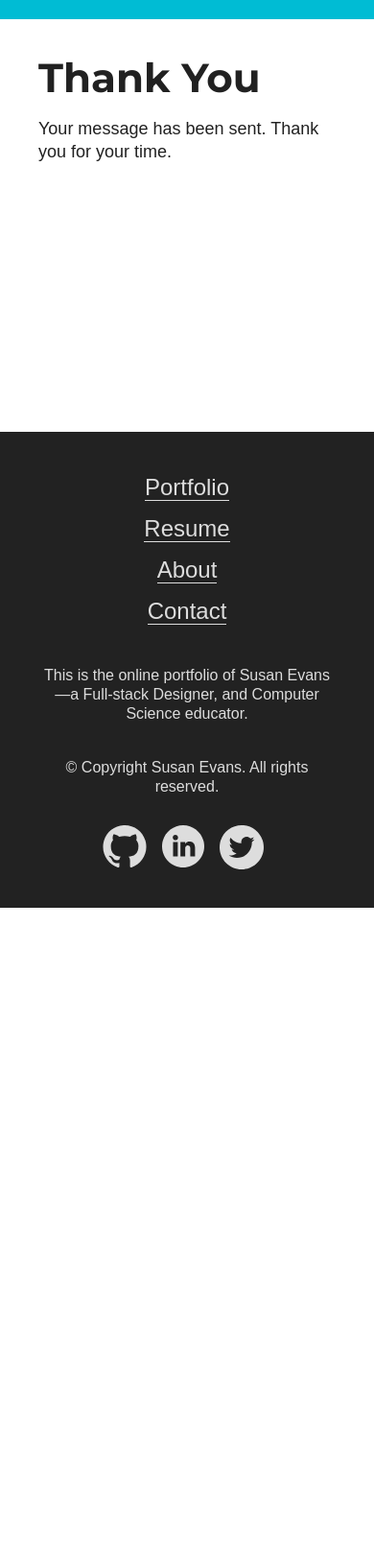
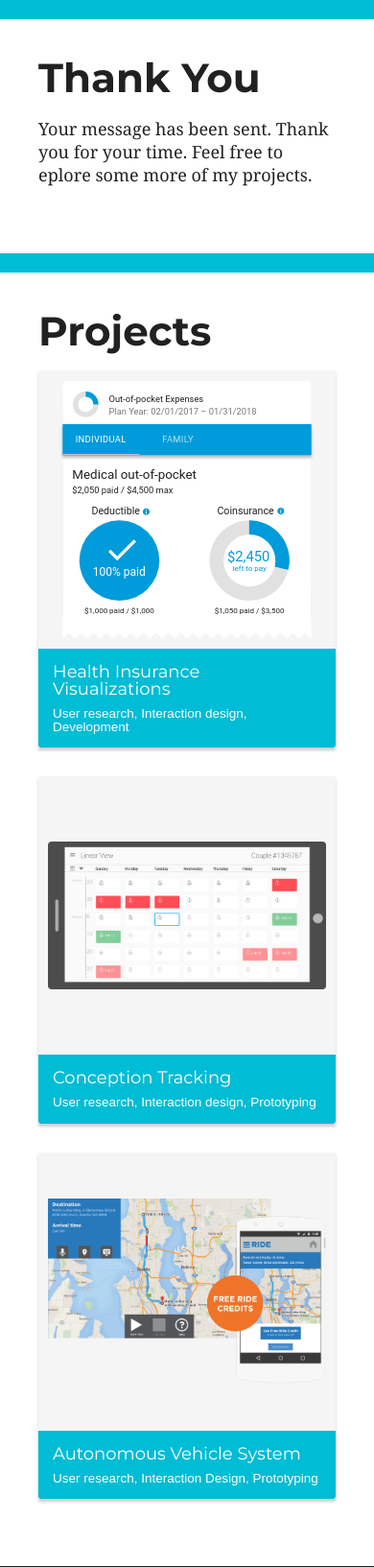
Before and after one commit to susanev/susanev.github.io, a PHP site: page /thankyou.html in a window 390 px wide. Shown: the part 142-1775 px from the top of the page at 96% size. Before the commit the page ends 1088 px from the top, so only its background shows below. Run offline with PHP 8.4, Linux system fonts and the light colour scheme; some libraries are stand-ins or nearby versions.

Commit message:
fixed contact, thank you, and a few small things on index, resume. removed about page, as not needed

```diff
--- a/css/styles.css
+++ b/css/styles.css
@@ -46,7 +46,7 @@ input, p, li {
     color: #212121;
 }
 
-input, p, a, li {
+input, p, a, li, textarea {
     font-family: "Crimson+Text", Arial, sans-serif;
 }
 
@@ -293,7 +293,7 @@ svg:hover #github {
 /* project styles */
 .project {
 	width: 100%;
-    margin: 30px 30px 0 0;
+    margin: 0 30px 30px 0;
     background-color: #f5f5f5;
     box-shadow: 0 3px 3px #ccc;
     cursor: pointer;
@@ -433,7 +433,8 @@ form {
 }
 
 input, textarea {
-    width:539px;
+/*    width:539px;*/
+width: 100%;
 	height:42px;
 	background:#efefef;
 	border:1px solid #dedede;
@@ -466,18 +467,41 @@ input:focus, textarea:focus {
     opacity:.9;
 }
 
-.thank-you {
-    height: 450px;
-}
+/*.thank-you .project {
+    margin-top: 0;
+}*/
 
-.contact p {
+.contact p, .thank-you p.desc {
     font-size: 18px;
     margin: 20px 0 30px 0;
     line-height: 24px;
+    font-family: Georgia, Arial, sans-serif;
+}
+
+.contact img {
+    display: block;
+    height: 535px;
+    margin: auto;
+    border-radius: 3px;
+}
+
+.contact p.caption {
+    font-size: 14px;
+    display: block;
+    margin: auto;
+    width: 355px;
+    margin-top: 5px;
+    line-height: 20px;
+}
+
+#user-msg {
+    display: none;
+    margin: 10px 0;
 }
 
 .contact form {
-	margin-top: 20px;
+	/*margin-top: 20px;*/
+    padding-left: 0;
 }
 
 label, #user-msg {
@@ -712,13 +736,9 @@ footer {
 
 /* Medium Devices, Desktops */
 @media only screen and (max-width : 992px) {
-    article {
-        margin: 0;
-    }
-
-    .project  {
+/*    .project  {
         margin-top: 60px;
-    }
+    }*/
 
     #mainNav {
         width: 100%;
@@ -749,6 +769,13 @@ footer {
         font-size: 34px;
     }
 
+    .container {
+        margin: 0;
+        width: 100%;
+    }
+}
+
+@media only screen and (max-width : 834px) {
     .skills div:nth-of-type(2) {
         top: 18px;
     }
@@ -758,11 +785,6 @@ footer {
 @media only screen and (max-width : 768px) {
     .about {
         background-image: url('../imgs/background.jpg');
-    }
-
-    article {
-        width: 100%;
-        padding: 40px 40px;
     }
 
     .project {
@@ -834,19 +856,14 @@ footer {
     .skills div:nth-of-type(2) {
         top: 0;
     }
+
+    input, textarea, form {
+        width: 100%;
+    }
 }
 
 /* Extra Small Devices, Phones */
 @media only screen and (max-width : 480px) {
-    input, textarea, form {
-        width: 100%;
-    }
-
-    .skills .half, .skills .half-last {
-        width: 90%;
-        float: none;
-    }
-
     .project-details, .project-facts {
         width: 100%;
     }
--- a/index.html
+++ b/index.html
@@ -34,7 +34,6 @@
                 <ul>
                     <li><a class="active" href="index.html">Portfolio</a></li>
                     <li><a href="resume.html">R&eacute;sum&eacute;</a></li>
-                    <li><a href="about.html">About</a></li>
                     <li class="last"><a href="contact.html">Contact</a></li>
                 </ul>
             </nav>
@@ -118,7 +117,6 @@
                     <ul class="footer-nav">
                         <li><a href="index.html">Portfolio</a></li>
                         <li><a href="resume.html">Resume</a></li>
-                        <li><a href="about.html">About</a></li>
                         <li><a href="contact.html">Contact</a></li>
                     </ul>
                 </div>
--- a/js/basic.js
+++ b/js/basic.js
@@ -49,6 +49,58 @@ window.onload = function() {
     // stuff to happen after load
 };
 
+/*  when submit button clicked
+    check that every field is filled in
+    and that email contains @
+*/
+function checkValues() {
+    return checkAllValues();
+}
+
+function checkValue(element) {
+    if($(element).hasClass("error-border") && $(element).val() != ""){
+        $(element).removeClass("error-border");
+        $(element).addClass("reset-border");
+        checkAllValues();
+    }
+
+    else if(!$(element).hasClass("error-border") && $(element).val() == ""){
+        $(element).addClass("error-border");
+        $(element).removeClass("reset-border");
+    }
+}
+
+function checkAllValues() {
+    var elements = $(".form-field");
+
+    var empty = 0;
+    for (var i=0; i<elements.length; i++) {
+        if($(elements[i]).val() == ""){
+            $(elements[i]).addClass("error-border");
+            empty++;
+        }
+        else {
+            $(elements[i]).removeClass("error-border");
+            $(elements[i]).addClass("reset-border");
+        }
+    }
+
+    if(empty == 0){
+        $("#user-msg").hide();
+        return true;
+    }
+
+    else {
+        $("#user-msg").text("Please fill in all of the fields");;
+        $("#user-msg").show();
+        return false;
+    }
+}
+
+window.onload = function() {
+    $("#user-msg").hide();
+}
+
 // google analytics code
 (function(i,s,o,g,r,a,m){i['GoogleAnalyticsObject']=r;i[r]=i[r]||function(){
 (i[r].q=i[r].q||[]).push(arguments)},i[r].l=1*new Date();a=s.createElement(o),
--- a/resume.html
+++ b/resume.html
@@ -36,7 +36,6 @@
 				<ul>
 					<li><a href="index.html">Portfolio</a></li>
 					<li><a class="active" href="resume.html">R&eacute;sum&eacute;</a></li>
-					<li><a href="about.html">About</a></li>
 					<li class="last"><a href="contact.html">Contact</a></li>
 				</ul>
 			</nav>
@@ -134,7 +133,6 @@
                 <ul class="footer-nav">
                     <li><a href="index.html">Portfolio</a></li>
                     <li><a href="resume.html">Resume</a></li>
-                    <li><a href="about.html">About</a></li>
                     <li><a href="contact.html">Contact</a></li>
                 </ul>
             </div>
--- a/thankyou.html
+++ b/thankyou.html
@@ -3,27 +3,18 @@
     <head>
         <meta charset="utf-8">
         <meta name="viewport" content="width=device-width, initial-scale=1.0">
-        <title>susan evans.</title>
+        <title>Thank you</title>
+        <link rel="shortcut icon" href="./imgs/favicon.ico" type="image/x-icon">
+        <link rel="icon" href="./imgs/favicon.ico" type="image/x-icon">
+        <script src="https://code.jquery.com/jquery-3.2.1.min.js"
+        integrity="sha256-hwg4gsxgFZhOsEEamdOYGBf13FyQuiTwlAQgxVSNgt4="
+        crossorigin="anonymous"></script>
+        <link rel="stylesheet" href="https://maxcdn.bootstrapcdn.com/bootstrap/3.3.7/css/bootstrap.min.css" integrity="sha384-BVYiiSIFeK1dGmJRAkycuHAHRg32OmUcww7on3RYdg4Va+PmSTsz/K68vbdEjh4u" crossorigin="anonymous">
+        <script src="https://maxcdn.bootstrapcdn.com/bootstrap/3.3.7/js/bootstrap.min.js" integrity="sha384-Tc5IQib027qvyjSMfHjOMaLkfuWVxZxUPnCJA7l2mCWNIpG9mGCD8wGNIcPD7Txa" crossorigin="anonymous"></script>
         <link href="https://fonts.googleapis.com/css?family=Montserrat:400,700" rel="stylesheet">
         <link href='https://fonts.googleapis.com/css?family=Crimson+Text:400,600,700,400italic' rel='stylesheet' type='text/css'>
         <link type='text/css' rel='stylesheet' href="css/reset.css" />
         <link type='text/css' rel='stylesheet' href="css/styles.css" />
-        <link rel="apple-touch-icon" sizes="57x57" href="imgs/favicon/apple-icon-57x57.png">
-        <link rel="apple-touch-icon" sizes="60x60" href="imgs/favicon/apple-icon-60x60.png">
-        <link rel="apple-touch-icon" sizes="72x72" href="imgs/favicon/apple-icon-72x72.png">
-        <link rel="apple-touch-icon" sizes="76x76" href="imgs/favicon/apple-icon-76x76.png">
-        <link rel="apple-touch-icon" sizes="114x114" href="imgs/favicon/apple-icon-114x114.png">
-        <link rel="apple-touch-icon" sizes="120x120" href="imgs/favicon/apple-icon-120x120.png">
-        <link rel="apple-touch-icon" sizes="144x144" href="imgs/favicon/apple-icon-144x144.png">
-        <link rel="apple-touch-icon" sizes="152x152" href="imgs/favicon/apple-icon-152x152.png">
-        <link rel="apple-touch-icon" sizes="180x180" href="imgs/favicon/apple-icon-180x180.png">
-        <link rel="icon" type="image/png" sizes="192x192"  href="imgs/favicon/android-icon-192x192.png">
-        <link rel="icon" type="image/png" sizes="32x32" href="imgs/favicon/favicon-32x32.png">
-        <link rel="icon" type="image/png" sizes="96x96" href="imgs/favicon/favicon-96x96.png">
-        <link rel="icon" type="image/png" sizes="16x16" href="imgs/favicon/favicon-16x16.png">
-        <link rel="manifest" href="/manifest.json">
-        <meta name="msapplication-TileColor" content="#ffffff">
-        <meta name="msapplication-TileImage" content="imgs/favicon/ms-icon-144x144.png">
         <script src="https://ajax.googleapis.com/ajax/libs/jquery/3.1.1/jquery.min.js"></script>
         <script type="text/javascript" src="js/basic.js"></script>
     </head>
@@ -43,15 +34,60 @@
                 <ul>
                     <li><a href="index.html">Portfolio</a></li>
                     <li><a href="resume.html">R&eacute;sum&eacute;</a></li>
-                    <li><a href="about.html">About</a></li>
                     <li class="last"><a class="active" href="contact.html">Contact</a></li>
                 </ul>
             </nav>
         </header>
 
-        <article class="clearfix contact thank-you">
-            <h1>Thank You</h1>
-            <p>Your message has been sent. Thank you for your time.</p>
+        <article class="clearfix thank-you container">
+            <div class="row">
+                <div class="col-xs-12">
+                    <h1>Thank You</h1>
+                    <p class="desc">Your message has been sent. Thank you for your time. Feel free to eplore some more of my projects.</p>
+                </div>
+            </div>
+        </article>
+        <article class="clearfix container">
+            <div class="row">
+                <div class="col-xs-12">
+                    <h1>Projects</h1>
+                </div>
+            </div>
+            <div class="row">
+                <div class="col-sm-12 col-md-6 col-lg-4">
+                    <div class="project">
+                        <div class="project-img-cont">
+                            <div class="project-img png oop"></div>
+                        </div>
+                        <div class="project-info">
+                            <h3>Health Insurance Visualizations</h3>
+                            <p>User research, Interaction design, Development</p>
+                        </div>
+                    </div>
+                </div>
+                <div class="col-sm-12 col-md-6 col-lg-4">
+                    <div id="safer-conception" class="project">
+                        <div class="project-img-cont">
+                            <div class="project-img png safer-conception"></div>
+                        </div>
+                        <div class="project-info">
+                            <h3>Conception Tracking</h3>
+                            <p>User research, Interaction design, Prototyping</p>
+                        </div>
+                    </div>
+                </div>
+                <div class="col-sm-12 col-md-6 col-lg-4">
+                    <div id="ride" class="project">
+                        <div class="project-img-cont">
+                            <div class="project-img ride-img"></div>
+                        </div>
+                        <div class="project-info">
+                            <h3>Autonomous Vehicle System</h3>
+                            <p>User research, Interaction Design, Prototyping</p>
+                        </div>
+                    </div>
+                </div>
+            </div>
         </article>
 
         <footer class="clearfix">
@@ -59,7 +95,6 @@
                 <ul class="footer-nav">
                     <li><a href="index.html">Portfolio</a></li>
                     <li><a href="resume.html">Resume</a></li>
-                    <li><a href="about.html">About</a></li>
                     <li><a href="contact.html">Contact</a></li>
                 </ul>
             </div>
```
Also changed, not shown: about.html (deleted, +0 -83 lines), contact.html (+23 -30 lines), js/contact-form.js (deleted, +0 -51 lines), imgs/me-letter-press.jpg (added).
